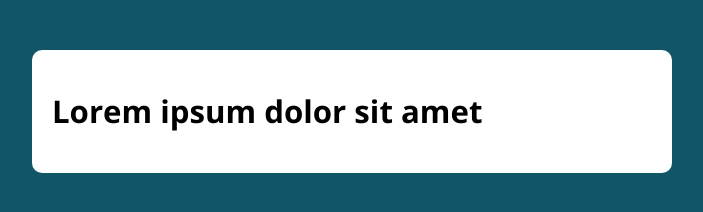
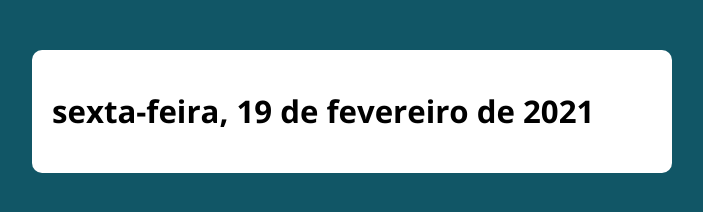
Before and after one commit to ItaloCanturil/Estudos-ES6, a plain HTML site: page programminglogic/modelo/index.html in a window 1280 px wide. Shown: the whole page, without its empty margins (288-991 px from the left). Drawn offline with nearby package versions, Linux system fonts and the light colour scheme.

Commit message:
Feat: exercise with date

```diff
--- a/programminglogic/modelo/assets/js/main.js
+++ b/programminglogic/modelo/assets/js/main.js
@@ -0,0 +1,3 @@
+const text = document.querySelector('.title')
+const data = new Date();
+text.innerHTML = data.toLocaleDateString('pt-BR', { dateStyle: 'full'})
--- a/programminglogic/modelo/index.html
+++ b/programminglogic/modelo/index.html
@@ -12,7 +12,7 @@
 <body>
 
   <section class="container">
-    <h1>Lorem ipsum dolor sit amet</h1>
+    <h1 class="title">kadjskadsjkdaskdsaj</h1>
   </section>
 
   <script src="./assets/js/main.js"></script>
--- a/programminglogic/switch.js
+++ b/programminglogic/switch.js
@@ -27,3 +27,5 @@ let diaSemanaTexto;
     default :
       console.log('Pipipopopo')
  }
+
+ console.log(diaSemanaTexto)
```
